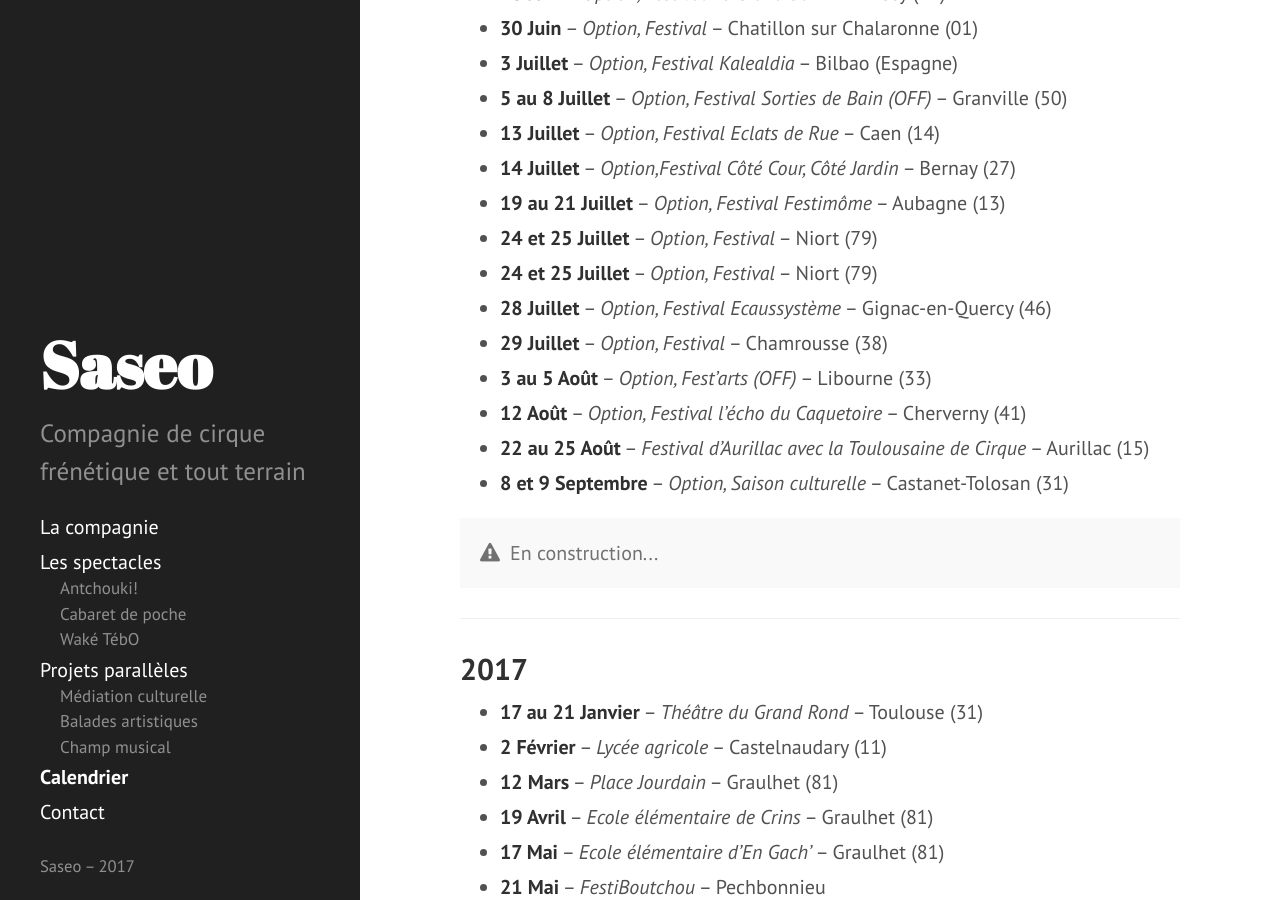
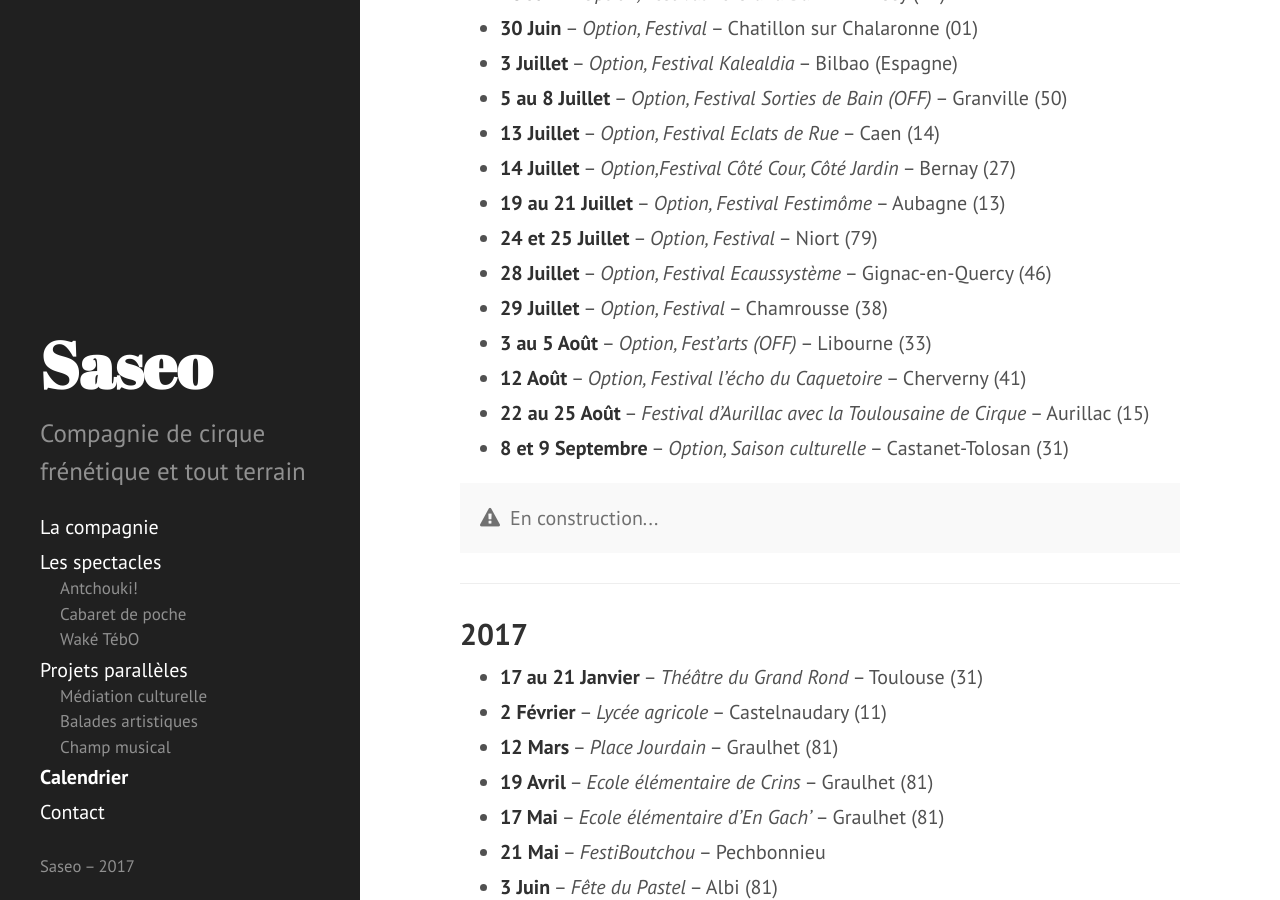
Before and after one commit to rizoom/saseo.org, a Jekyll site: the page built from calendrier.md, in a window 1280 px wide and 900 px high, scrolled down 500 px. Built offline with Jekyll 4.4.1, drawn with Linux system fonts in a browser that asks for light colours.

Commit message:
Update calendrier.md

```diff
--- a/calendrier.md
+++ b/calendrier.md
@@ -21,7 +21,6 @@
 - **13 Juillet** -- _Option, Festival Eclats de Rue_ -- Caen (14)
 - **14 Juillet** -- _Option,Festival Côté Cour, Côté Jardin_ -- Bernay (27)
 - **19 au 21 Juillet** -- _Option, Festival Festimôme_ -- Aubagne (13)
-- **24 et 25 Juillet** -- _Option, Festival_ -- Niort (79)
 - **24 et 25 Juillet** -- _Option, Festival_ -- Niort (79)
 - **28 Juillet** -- _Option, Festival Ecaussystème_ -- Gignac-en-Quercy (46)
 - **29 Juillet** -- _Option, Festival_ -- Chamrousse (38)
```
